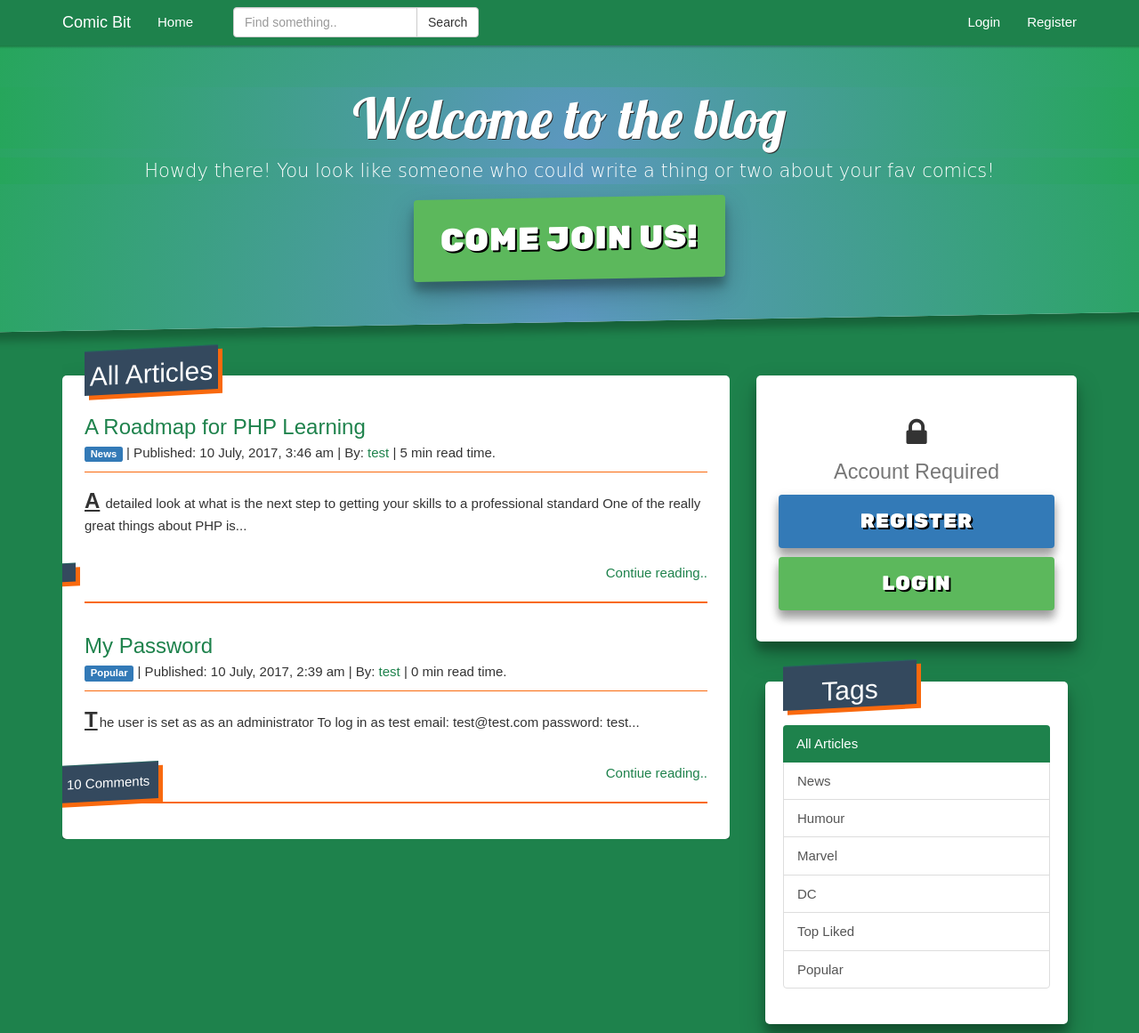
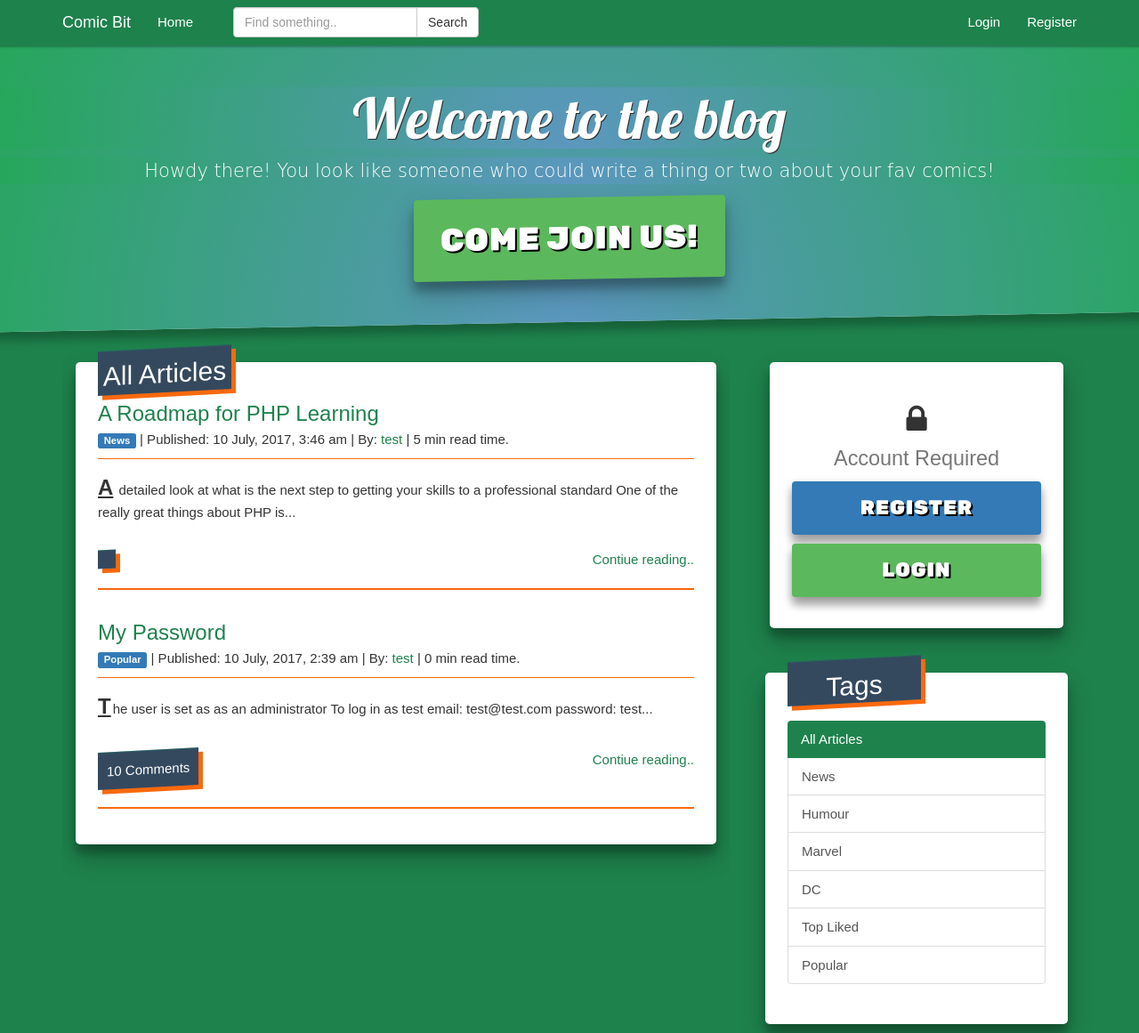
Before and after one commit to Shan1983/comicbits, a PHP site: page /index.php in a window 1280 px wide. Shown: the whole page at 89% size. Run offline with PHP 8.4, Linux system fonts and the light colour scheme; data comes from the database, SQL or seed files in the repository; data that the repository does not hold is empty; some web fonts are replaced.

Commit message:
fixed css border issue on block

```diff
--- a/views/css/new.css
+++ b/views/css/new.css
@@ -145,17 +145,21 @@ h3 {
 .block {
     background: #fff;
     border-radius: 5px;
-    margin: 30px 0 0 0;
+    margin: 15px 15px 50px 15px;
     padding: 25px;
+    -moz-box-shadow:0 14px 28px rgba(0,0,0,0.25), 0 10px 10px rgba(0,0,0,0.22);
+    -webkit-box-shadow:0 14px 28px rgba(0,0,0,0.25), 0 10px 10px rgba(0,0,0,0.22);
     box-shadow: 0 14px 28px rgba(0,0,0,0.25), 0 10px 10px rgba(0,0,0,0.22);
+
 }
 
 .tag-block {
     background: #fff;
     border-radius: 5px;
-    margin: 10px;
-    margin-top:45px;
-    padding: 20px;
+    margin: 45px 10px 10px 10px;
+    padding: 25px;
+        -moz-box-shadow:0 14px 28px rgba(0,0,0,0.25), 0 10px 10px rgba(0,0,0,0.22);
+    -webkit-box-shadow:0 14px 28px rgba(0,0,0,0.25), 0 10px 10px rgba(0,0,0,0.22);
     box-shadow: 0 14px 28px rgba(0,0,0,0.25), 0 10px 10px rgba(0,0,0,0.22);
 
 }
@@ -271,9 +275,6 @@ padding: 10px;
     transform: skew(0, -3deg);
     box-shadow: 5px 5px 0px #F9690E;
     border-top: 1px solid rgba(0, 177, 106, 0.25);
-    position:absolute;
-    left: -15px;
-
 }
 
 	#divCommentForm {
--- a/views/indexpage.php
+++ b/views/indexpage.php
@@ -4,7 +4,10 @@
 <div class="jumbotron text-center">
     <h1 >Welcome to the blog</h1>
     <p >Howdy there! You look like someone who could write a thing or two about your fav comics!</p>
+    <?php if (!isset($_SESSION['is_logged_in'])) { ?>
     <a href="register.php" id="hero-btn" class="btn btn-success">Come join us!</a>
+    <?php } ?>
+
 </div>
 <div class="container">
     <div class="row">
```
